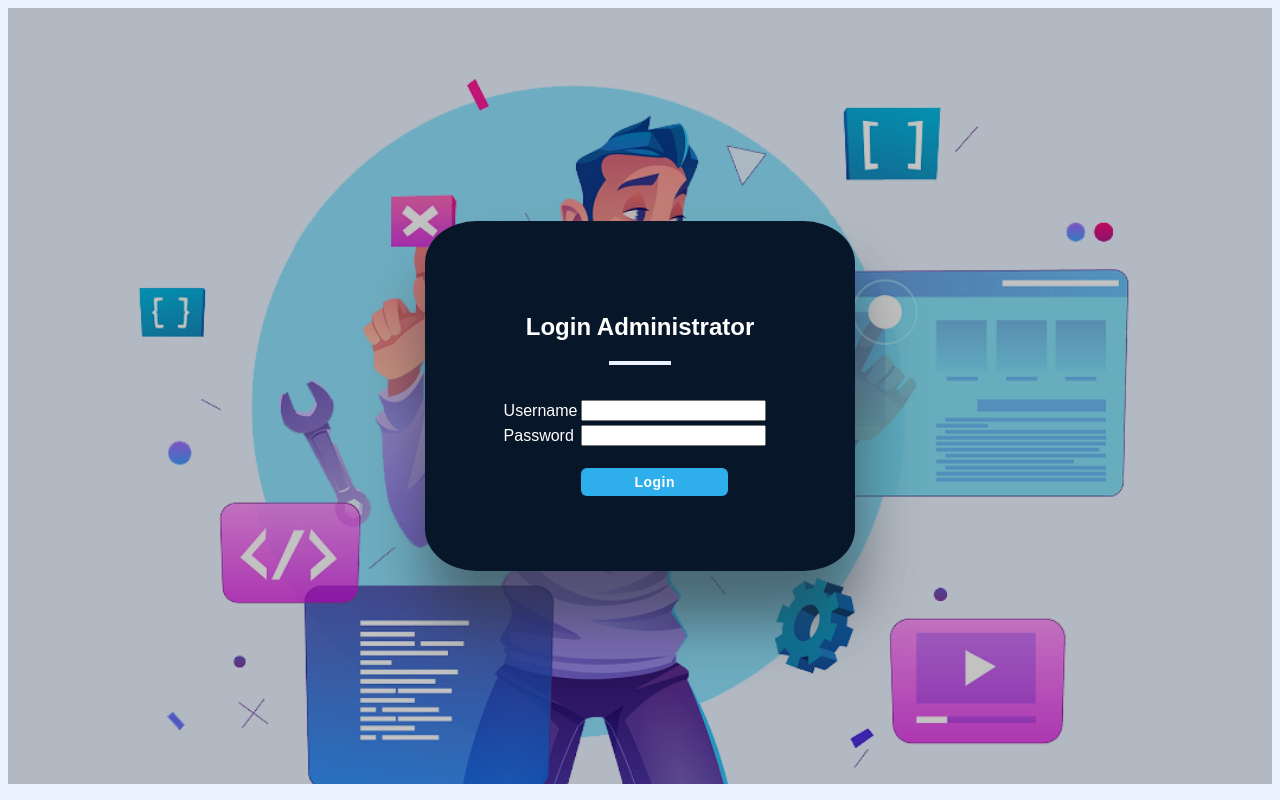
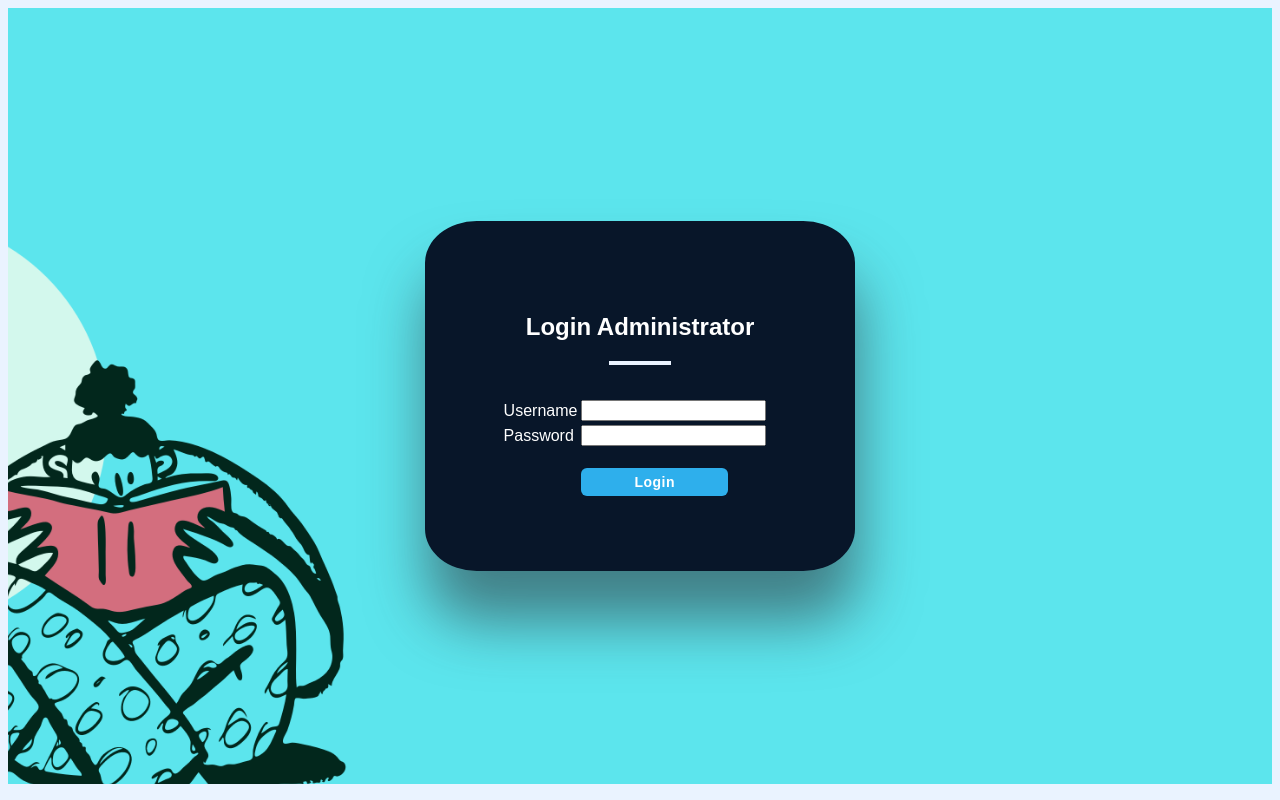
Before and after one commit to andhip/Crud-CI, a CodeIgniter app: page /student-registration/index.php/login/index in a window 1280 px wide. Run offline with CodeIgniter, Linux system fonts and the light colour scheme.

Commit message:
update bg logim

```diff
--- a/application/views/V_login.php
+++ b/application/views/V_login.php
@@ -15,12 +15,12 @@
 		display: table;
 		width: 100%;
 		height: 97vh;
-		background: url("./assets/img/illustration-andhi.png") fixed top center;
+		background: url("./assets/img/bg.png") fixed top center;
 		background-size: cover;
+
 	}
-
 	#hero .hero-container {
-		background: rgba(0, 0, 0, 0.240);
+		background: rgba(12, 216, 155, 0.180);
 		display: table-cell;
 		margin: 0;
 		padding: 0;
@@ -33,6 +33,7 @@
         padding: 72px 36px 72px;
         background-color: #081629;
         box-shadow:  3px 50px 60px #30373e96;
+
 	}
 
 
```
Also changed, not shown: assets/img/bg.png (added), assets/img/bg2.png (renamed from assets/img/illustration-andhi.png).
